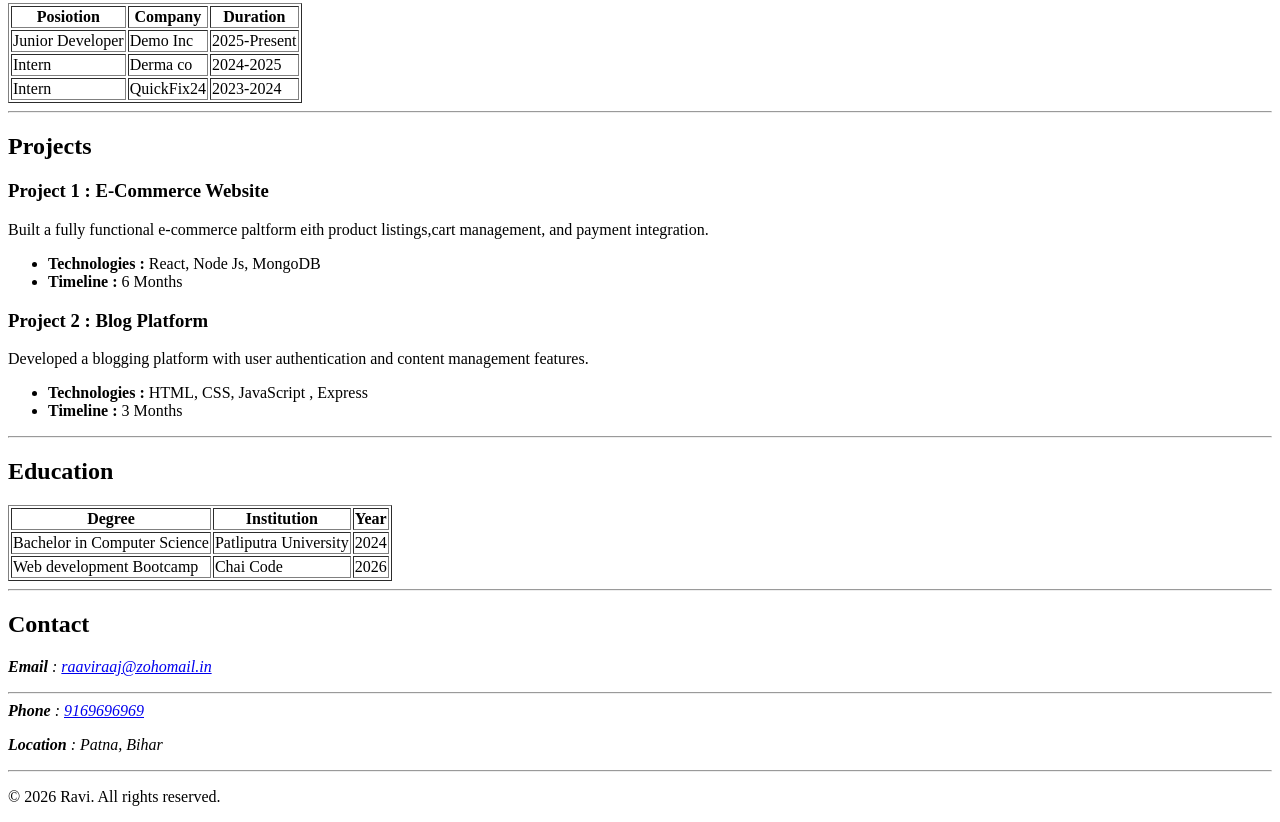
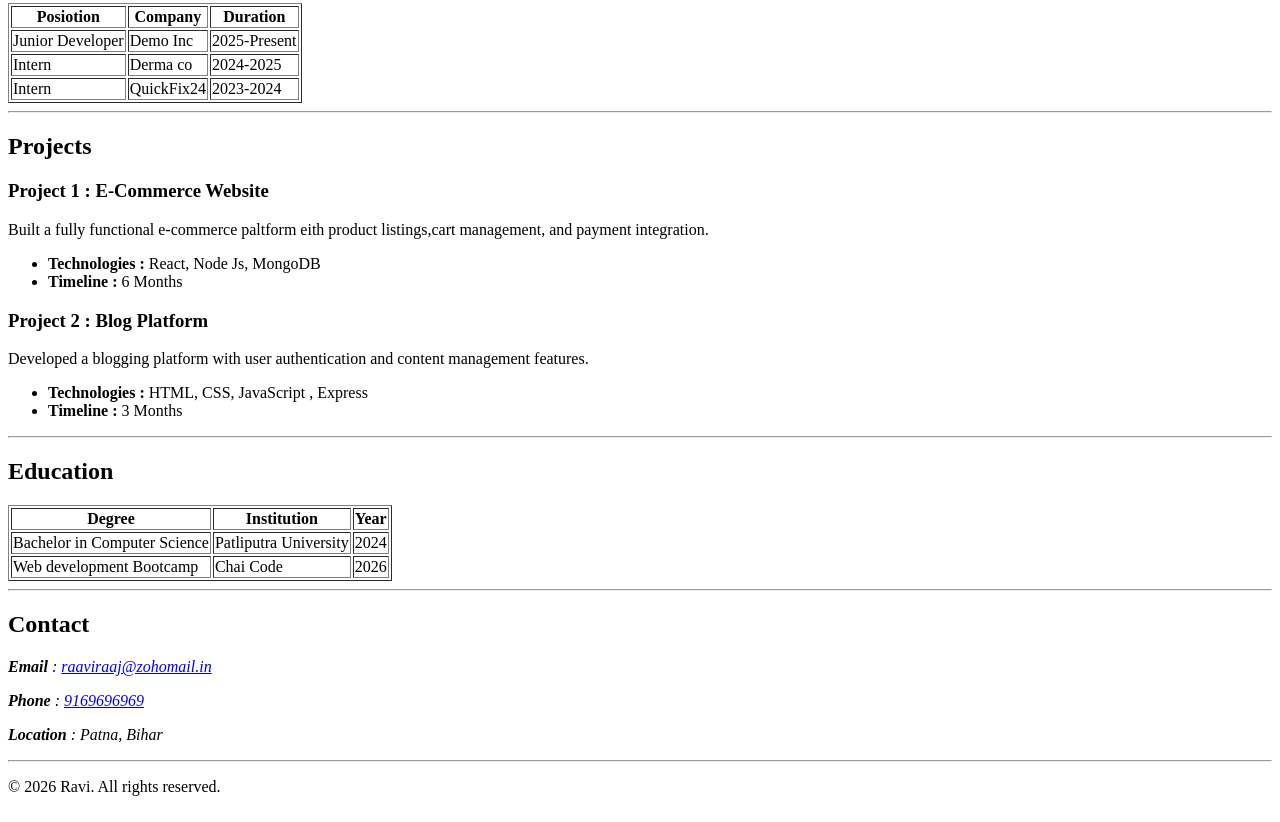
Before and after one commit to poypoiixdd/resume, a plain HTML site: page index.html in a window 1280 px wide. Shown: the part 475-1297 px from the top of the page. Drawn offline with Linux system fonts and the light colour scheme.

Commit message:
fixed contact section

```diff
--- a/index.html
+++ b/index.html
@@ -123,7 +123,7 @@
         <address>
           <p><strong>Email</strong> : <a href="mailto:raaviraaj@zohomail.in">raaviraaj@zohomail.in</a></p>
 
-          <hr><strong>Phone</strong> : <a href="tel:+919169696969">9169696969</a></p>
+          <strong>Phone</strong> : <a href="tel:+919169696969">9169696969</a></p>
 
           <p><strong>Location</strong> : Patna, Bihar</p>
         </address>
```
